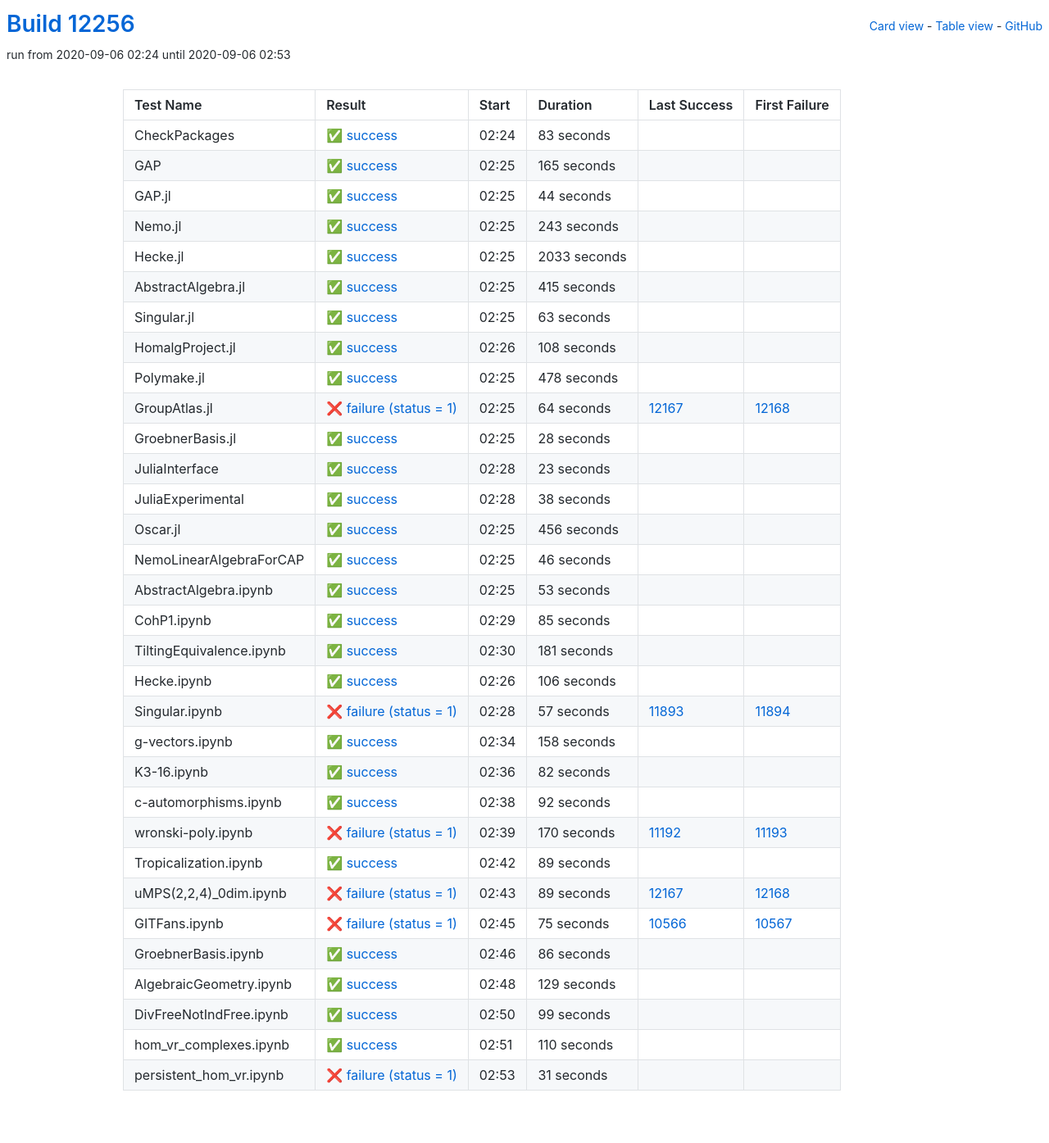
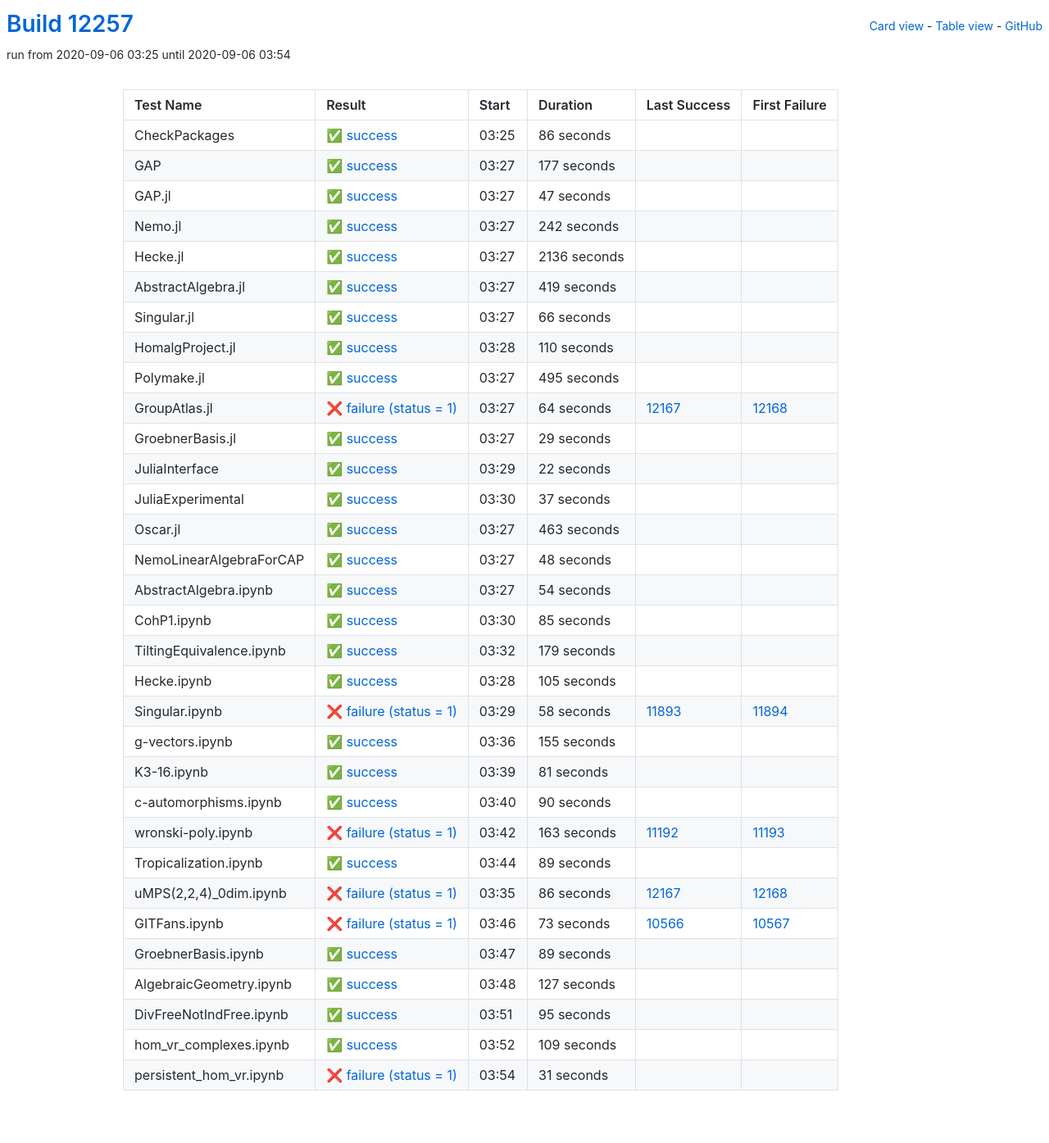
Before and after one commit to oscar-system/oscar-ci-status, a Jekyll site: the page built from table.html, in a window 1280 px wide. Shown: the whole page at 82% size. Built offline with Jekyll 4.4.1, drawn with Linux system fonts in a browser that asks for light colours.

Commit message:
Build #12257

```diff
--- a/_data/ci.yml
+++ b/_data/ci.yml
@@ -1,6 +1,6 @@
 ---
-build: 12256
-build_url: https://oscarci.mathematik.uni-kl.de/job/oscar/12256/
+build: 12257
+build_url: https://oscarci.mathematik.uni-kl.de/job/oscar/12257/
 job: oscar
 organization: oscar-system
 repo: oscar-ci-status
@@ -8,116 +8,116 @@
 tests:
 - name: CheckPackages
   id: checkpackages
-  log: https://oscarci.mathematik.uni-kl.de/job/oscar/12256/artifact/logs/build-12256/CheckPackages.log
-  start: 2020-09-06 02:24
+  log: https://oscarci.mathematik.uni-kl.de/job/oscar/12257/artifact/logs/build-12257/CheckPackages.log
+  start: 2020-09-06 03:25
   success: true
   exitcode: 0
   status: success
-  duration: 83
+  duration: 86
   last_success: false
   last_success_url:
   first_failure: false
   first_failure_url:
 - name: GAP
   id: gap
-  log: https://oscarci.mathematik.uni-kl.de/job/oscar/12256/artifact/logs/build-12256/GAP.log
-  start: 2020-09-06 02:25
+  log: https://oscarci.mathematik.uni-kl.de/job/oscar/12257/artifact/logs/build-12257/GAP.log
+  start: 2020-09-06 03:27
   success: true
   exitcode: 0
   status: success
-  duration: 165
+  duration: 177
   last_success: false
   last_success_url:
   first_failure: false
   first_failure_url:
 - name: GAP.jl
   id: gap-jl
-  log: https://oscarci.mathematik.uni-kl.de/job/oscar/12256/artifact/logs/build-12256/GAP.jl.log
-  start: 2020-09-06 02:25
+  log: https://oscarci.mathematik.uni-kl.de/job/oscar/12257/artifact/logs/build-12257/GAP.jl.log
+  start: 2020-09-06 03:27
   success: true
   exitcode: 0
   status: success
-  duration: 44
+  duration: 47
   last_success: false
   last_success_url:
   first_failure: false
   first_failure_url:
 - name: Nemo.jl
   id: nemo-jl
-  log: https://oscarci.mathematik.uni-kl.de/job/oscar/12256/artifact/logs/build-12256/Nemo.jl.log
-  start: 2020-09-06 02:25
+  log: https://oscarci.mathematik.uni-kl.de/job/oscar/12257/artifact/logs/build-12257/Nemo.jl.log
+  start: 2020-09-06 03:27
   success: true
   exitcode: 0
   status: success
-  duration: 243
+  duration: 242
   last_success: false
   last_success_url:
   first_failure: false
   first_failure_url:
 - name: Hecke.jl
   id: hecke-jl
-  log: https://oscarci.mathematik.uni-kl.de/job/oscar/12256/artifact/logs/build-12256/Hecke.jl.log
-  start: 2020-09-06 02:25
+  log: https://oscarci.mathematik.uni-kl.de/job/oscar/12257/artifact/logs/build-12257/Hecke.jl.log
+  start: 2020-09-06 03:27
   success: true
   exitcode: 0
   status: success
-  duration: 2033
+  duration: 2136
   last_success: false
   last_success_url:
   first_failure: false
   first_failure_url:
 - name: AbstractAlgebra.jl
   id: abstractalgebra-jl
-  log: https://oscarci.mathematik.uni-kl.de/job/oscar/12256/artifact/logs/build-12256/AbstractAlgebra.jl.log
-  start: 2020-09-06 02:25
+  log: https://oscarci.mathematik.uni-kl.de/job/oscar/12257/artifact/logs/build-12257/AbstractAlgebra.jl.log
+  start: 2020-09-06 03:27
   success: true
   exitcode: 0
   status: success
-  duration: 415
+  duration: 419
   last_success: false
   last_success_url:
   first_failure: false
   first_failure_url:
 - name: Singular.jl
   id: singular-jl
-  log: https://oscarci.mathematik.uni-kl.de/job/oscar/12256/artifact/logs/build-12256/Singular.jl.log
-  start: 2020-09-06 02:25
+  log: https://oscarci.mathematik.uni-kl.de/job/oscar/12257/artifact/logs/build-12257/Singular.jl.log
+  start: 2020-09-06 03:27
   success: true
   exitcode: 0
   status: success
-  duration: 63
+  duration: 66
   last_success: false
   last_success_url:
   first_failure: false
   first_failure_url:
 - name: HomalgProject.jl
   id: homalgproject-jl
-  log: https://oscarci.mathematik.uni-kl.de/job/oscar/12256/artifact/logs/build-12256/HomalgProject.jl.log
-  start: 2020-09-06 02:26
+  log: https://oscarci.mathematik.uni-kl.de/job/oscar/12257/artifact/logs/build-12257/HomalgProject.jl.log
+  start: 2020-09-06 03:28
   success: true
   exitcode: 0
   status: success
-  duration: 108
+  duration: 110
   last_success: false
   last_success_url:
   first_failure: false
   first_failure_url:
 - name: Polymake.jl
   id: polymake-jl
-  log: https://oscarci.mathematik.uni-kl.de/job/oscar/12256/artifact/logs/build-12256/Polymake.jl.log
-  start: 2020-09-06 02:25
+  log: https://oscarci.mathematik.uni-kl.de/job/oscar/12257/artifact/logs/build-12257/Polymake.jl.log
+  start: 2020-09-06 03:27
   success: true
   exitcode: 0
   status: success
-  duration: 478
+  duration: 495
   last_success: false
   last_success_url:
   first_failure: false
   first_failure_url:
 - name: GroupAtlas.jl
   id: groupatlas-jl
-  log: https://oscarci.mathematik.uni-kl.de/job/oscar/12256/artifact/logs/build-12256/GroupAtlas.jl.log
-  start: 2020-09-06 02:25
+  log: https://oscarci.mathematik.uni-kl.de/job/oscar/12257/artifact/logs/build-12257/GroupAtlas.jl.log
+  start: 2020-09-06 03:27
   success: false
   exitcode: 1
   status: failure
@@ -128,80 +128,80 @@
   first_failure_url: https://oscarci.mathematik.uni-kl.de/job/oscar/12168/
 - name: GroebnerBasis.jl
   id: groebnerbasis-jl
-  log: https://oscarci.mathematik.uni-kl.de/job/oscar/12256/artifact/logs/build-12256/GroebnerBasis.jl.log
-  start: 2020-09-06 02:25
+  log: https://oscarci.mathematik.uni-kl.de/job/oscar/12257/artifact/logs/build-12257/GroebnerBasis.jl.log
+  start: 2020-09-06 03:27
   success: true
   exitcode: 0
   status: success
-  duration: 28
+  duration: 29
   last_success: false
   last_success_url:
   first_failure: false
   first_failure_url:
 - name: JuliaInterface
   id: juliainterface
-  log: https://oscarci.mathematik.uni-kl.de/job/oscar/12256/artifact/logs/build-12256/JuliaInterface.log
-  start: 2020-09-06 02:28
+  log: https://oscarci.mathematik.uni-kl.de/job/oscar/12257/artifact/logs/build-12257/JuliaInterface.log
+  start: 2020-09-06 03:29
   success: true
   exitcode: 0
   status: success
-  duration: 23
+  duration: 22
   last_success: false
   last_success_url:
   first_failure: false
   first_failure_url:
 - name: JuliaExperimental
   id: juliaexperimental
-  log: https://oscarci.mathematik.uni-kl.de/job/oscar/12256/artifact/logs/build-12256/JuliaExperimental.log
-  start: 2020-09-06 02:28
+  log: https://oscarci.mathematik.uni-kl.de/job/oscar/12257/artifact/logs/build-12257/JuliaExperimental.log
+  start: 2020-09-06 03:30
   success: true
   exitcode: 0
   status: success
-  duration: 38
+  duration: 37
   last_success: false
   last_success_url:
   first_failure: false
   first_failure_url:
 - name: Oscar.jl
   id: oscar-jl
-  log: https://oscarci.mathematik.uni-kl.de/job/oscar/12256/artifact/logs/build-12256/Oscar.jl.log
-  start: 2020-09-06 02:25
+  log: https://oscarci.mathematik.uni-kl.de/job/oscar/12257/artifact/logs/build-12257/Oscar.jl.log
+  start: 2020-09-06 03:27
   success: true
   exitcode: 0
   status: success
-  duration: 456
+  duration: 463
   last_success: false
   last_success_url:
   first_failure: false
   first_failure_url:
 - name: NemoLinearAlgebraForCAP
   id: nemolinearalgebraforcap
-  log: https://oscarci.mathematik.uni-kl.de/job/oscar/12256/artifact/logs/build-12256/NemoLinearAlgebraForCAP.log
-  start: 2020-09-06 02:25
+  log: https://oscarci.mathematik.uni-kl.de/job/oscar/12257/artifact/logs/build-12257/NemoLinearAlgebraForCAP.log
+  start: 2020-09-06 03:27
   success: true
   exitcode: 0
   status: success
-  duration: 46
+  duration: 48
   last_success: false
   last_success_url:
   first_failure: false
   first_failure_url:
 - name: AbstractAlgebra.ipynb
   id: abstractalgebra-ipynb
-  log: https://oscarci.mathematik.uni-kl.de/job/oscar/12256/artifact/logs/build-12256/AbstractAlgebra.ipynb.log
-  start: 2020-09-06 02:25
+  log: https://oscarci.mathematik.uni-kl.de/job/oscar/12257/artifact/logs/build-12257/AbstractAlgebra.ipynb.log
+  start: 2020-09-06 03:27
   success: true
   exitcode: 0
   status: success
-  duration: 53
+  duration: 54
   last_success: false
   last_success_url:
   first_failure: false
   first_failure_url:
 - name: CohP1.ipynb
   id: cohp1-ipynb
-  log: https://oscarci.mathematik.uni-kl.de/job/oscar/12256/artifact/logs/build-12256/CohP1.ipynb.log
-  start: 2020-09-06 02:29
+  log: https://oscarci.mathematik.uni-kl.de/job/oscar/12257/artifact/logs/build-12257/CohP1.ipynb.log
+  start: 2020-09-06 03:30
   success: true
   exitcode: 0
   status: success
@@ -212,92 +212,92 @@
   first_failure_url:
 - name: TiltingEquivalence.ipynb
   id: tiltingequivalence-ipynb
-  log: https://oscarci.mathematik.uni-kl.de/job/oscar/12256/artifact/logs/build-12256/TiltingEquivalence.ipynb.log
-  start: 2020-09-06 02:30
+  log: https://oscarci.mathematik.uni-kl.de/job/oscar/12257/artifact/logs/build-12257/TiltingEquivalence.ipynb.log
+  start: 2020-09-06 03:32
   success: true
   exitcode: 0
   status: success
-  duration: 181
+  duration: 179
   last_success: false
   last_success_url:
   first_failure: false
   first_failure_url:
 - name: Hecke.ipynb
   id: hecke-ipynb
-  log: https://oscarci.mathematik.uni-kl.de/job/oscar/12256/artifact/logs/build-12256/Hecke.ipynb.log
-  start: 2020-09-06 02:26
+  log: https://oscarci.mathematik.uni-kl.de/job/oscar/12257/artifact/logs/build-12257/Hecke.ipynb.log
+  start: 2020-09-06 03:28
   success: true
   exitcode: 0
   status: success
-  duration: 106
+  duration: 105
   last_success: false
   last_success_url:
   first_failure: false
   first_failure_url:
 - name: Singular.ipynb
   id: singular-ipynb
-  log: https://oscarci.mathematik.uni-kl.de/job/oscar/12256/artifact/logs/build-12256/Singular.ipynb.log
-  start: 2020-09-06 02:28
+  log: https://oscarci.mathematik.uni-kl.de/job/oscar/12257/artifact/logs/build-12257/Singular.ipynb.log
+  start: 2020-09-06 03:29
   success: false
   exitcode: 1
   status: failure
-  duration: 57
+  duration: 58
   last_success: 11893
   last_success_url: https://oscarci.mathematik.uni-kl.de/job/oscar/11893/
   first_failure: 11894
   first_failure_url: https://oscarci.mathematik.uni-kl.de/job/oscar/11894/
 - name: g-vectors.ipynb
   id: g-vectors-ipynb
-  log: https://oscarci.mathematik.uni-kl.de/job/oscar/12256/artifact/logs/build-12256/g-vectors.ipynb.log
-  start: 2020-09-06 02:34
+  log: https://oscarci.mathematik.uni-kl.de/job/oscar/12257/artifact/logs/build-12257/g-vectors.ipynb.log
+  start: 2020-09-06 03:36
   success: true
   exitcode: 0
   status: success
-  duration: 158
+  duration: 155
   last_success: false
   last_success_url:
   first_failure: false
   first_failure_url:
 - name: K3-16.ipynb
   id: k3-16-ipynb
-  log: https://oscarci.mathematik.uni-kl.de/job/oscar/12256/artifact/logs/build-12256/K3-16.ipynb.log
-  start: 2020-09-06 02:36
+  log: https://oscarci.mathematik.uni-kl.de/job/oscar/12257/artifact/logs/build-12257/K3-16.ipynb.log
+  start: 2020-09-06 03:39
   success: true
   exitcode: 0
   status: success
-  duration: 82
+  duration: 81
   last_success: false
   last_success_url:
   first_failure: false
   first_failure_url:
 - name: c-automorphisms.ipynb
   id: c-automorphisms-ipynb
-  log: https://oscarci.mathematik.uni-kl.de/job/oscar/12256/artifact/logs/build-12256/c-automorphisms.ipynb.log
-  start: 2020-09-06 02:38
+  log: https://oscarci.mathematik.uni-kl.de/job/oscar/12257/artifact/logs/build-12257/c-automorphisms.ipynb.log
+  start: 2020-09-06 03:40
   success: true
   exitcode: 0
   status: success
-  duration: 92
+  duration: 90
   last_success: false
   last_success_url:
   first_failure: false
   first_failure_url:
 - name: wronski-poly.ipynb
   id: wronski-poly-ipynb
-  log: https://oscarci.mathematik.uni-kl.de/job/oscar/12256/artifact/logs/build-12256/wronski-poly.ipynb.log
-  start: 2020-09-06 02:39
+  log: https://oscarci.mathematik.uni-kl.de/job/oscar/12257/artifact/logs/build-12257/wronski-poly.ipynb.log
+  start: 2020-09-06 03:42
   success: false
   exitcode: 1
   status: failure
-  duration: 170
+  duration: 163
   last_success: 11192
   last_success_url: https://oscarci.mathematik.uni-kl.de/job/oscar/11192/
   first_failure: 11193
   first_failure_url: https://oscarci.mathematik.uni-kl.de/job/oscar/11193/
 - name: Tropicalization.ipynb
   id: tropicalization-ipynb
-  log: https://oscarci.mathematik.uni-kl.de/job/oscar/12256/artifact/logs/build-12256/Tropicalization.ipynb.log
-  start: 2020-09-06 02:42
+  log: https://oscarci.mathematik.uni-kl.de/job/oscar/12257/artifact/logs/build-12257/Tropicalization.ipynb.log
+  start: 2020-09-06 03:44
   success: true
   exitcode: 0
   status: success
@@ -308,80 +308,80 @@
   first_failure_url:
 - name: uMPS(2,2,4)_0dim.ipynb
   id: umps-2-2-4-0dim-ipynb
-  log: https://oscarci.mathematik.uni-kl.de/job/oscar/12256/artifact/logs/build-12256/uMPS-2-2-4-_0dim.ipynb.log
-  start: 2020-09-06 02:43
+  log: https://oscarci.mathematik.uni-kl.de/job/oscar/12257/artifact/logs/build-12257/uMPS-2-2-4-_0dim.ipynb.log
+  start: 2020-09-06 03:35
   success: false
   exitcode: 1
   status: failure
-  duration: 89
+  duration: 86
   last_success: 12167
   last_success_url: https://oscarci.mathematik.uni-kl.de/job/oscar/12167/
   first_failure: 12168
   first_failure_url: https://oscarci.mathematik.uni-kl.de/job/oscar/12168/
 - name: GITFans.ipynb
   id: gitfans-ipynb
-  log: https://oscarci.mathematik.uni-kl.de/job/oscar/12256/artifact/logs/build-12256/GITFans.ipynb.log
-  start: 2020-09-06 02:45
+  log: https://oscarci.mathematik.uni-kl.de/job/oscar/12257/artifact/logs/build-12257/GITFans.ipynb.log
+  start: 2020-09-06 03:46
   success: false
   exitcode: 1
   status: failure
-  duration: 75
+  duration: 73
   last_success: 10566
   last_success_url: https://oscarci.mathematik.uni-kl.de/job/oscar/10566/
   first_failure: 10567
   first_failure_url: https://oscarci.mathematik.uni-kl.de/job/oscar/10567/
 - name: GroebnerBasis.ipynb
   id: groebnerbasis-ipynb
-  log: https://oscarci.mathematik.uni-kl.de/job/oscar/12256/artifact/logs/build-12256/GroebnerBasis.ipynb.log
-  start: 2020-09-06 02:46
+  log: https://oscarci.mathematik.uni-kl.de/job/oscar/12257/artifact/logs/build-12257/GroebnerBasis.ipynb.log
+  start: 2020-09-06 03:47
   success: true
   exitcode: 0
   status: success
-  duration: 86
+  duration: 89
   last_success: false
   last_success_url:
   first_failure: false
   first_failure_url:
 - name: AlgebraicGeometry.ipynb
   id: algebraicgeometry-ipynb
-  log: https://oscarci.mathematik.uni-kl.de/job/oscar/12256/artifact/logs/build-12256/AlgebraicGeometry.ipynb.log
-  start: 2020-09-06 02:48
+  log: https://oscarci.mathematik.uni-kl.de/job/oscar/12257/artifact/logs/build-12257/AlgebraicGeometry.ipynb.log
+  start: 2020-09-06 03:48
   success: true
   exitcode: 0
   status: success
-  duration: 129
+  duration: 127
   last_success: false
   last_success_url:
   first_failure: false
   first_failure_url:
 - name: DivFreeNotIndFree.ipynb
   id: divfreenotindfree-ipynb
-  log: https://oscarci.mathematik.uni-kl.de/job/oscar/12256/artifact/logs/build-12256/DivFreeNotIndFree.ipynb.log
-  start: 2020-09-06 02:50
+  log: https://oscarci.mathematik.uni-kl.de/job/oscar/12257/artifact/logs/build-12257/DivFreeNotIndFree.ipynb.log
+  start: 2020-09-06 03:51
   success: true
   exitcode: 0
   status: success
-  duration: 99
+  duration: 95
   last_success: false
   last_success_url:
   first_failure: false
   first_failure_url:
 - name: hom_vr_complexes.ipynb
   id: hom-vr-complexes-ipynb
-  log: https://oscarci.mathematik.uni-kl.de/job/oscar/12256/artifact/logs/build-12256/hom_vr_complexes.ipynb.log
-  start: 2020-09-06 02:51
+  log: https://oscarci.mathematik.uni-kl.de/job/oscar/12257/artifact/logs/build-12257/hom_vr_complexes.ipynb.log
+  start: 2020-09-06 03:52
   success: true
   exitcode: 0
   status: success
-  duration: 110
+  duration: 109
   last_success: false
   last_success_url:
   first_failure: false
   first_failure_url:
 - name: persistent_hom_vr.ipynb
   id: persistent-hom-vr-ipynb
-  log: https://oscarci.mathematik.uni-kl.de/job/oscar/12256/artifact/logs/build-12256/persistent_hom_vr.ipynb.log
-  start: 2020-09-06 02:53
+  log: https://oscarci.mathematik.uni-kl.de/job/oscar/12257/artifact/logs/build-12257/persistent_hom_vr.ipynb.log
+  start: 2020-09-06 03:54
   success: false
   exitcode: 1
   status: failure
```
Also changed, not shown: README.md.
